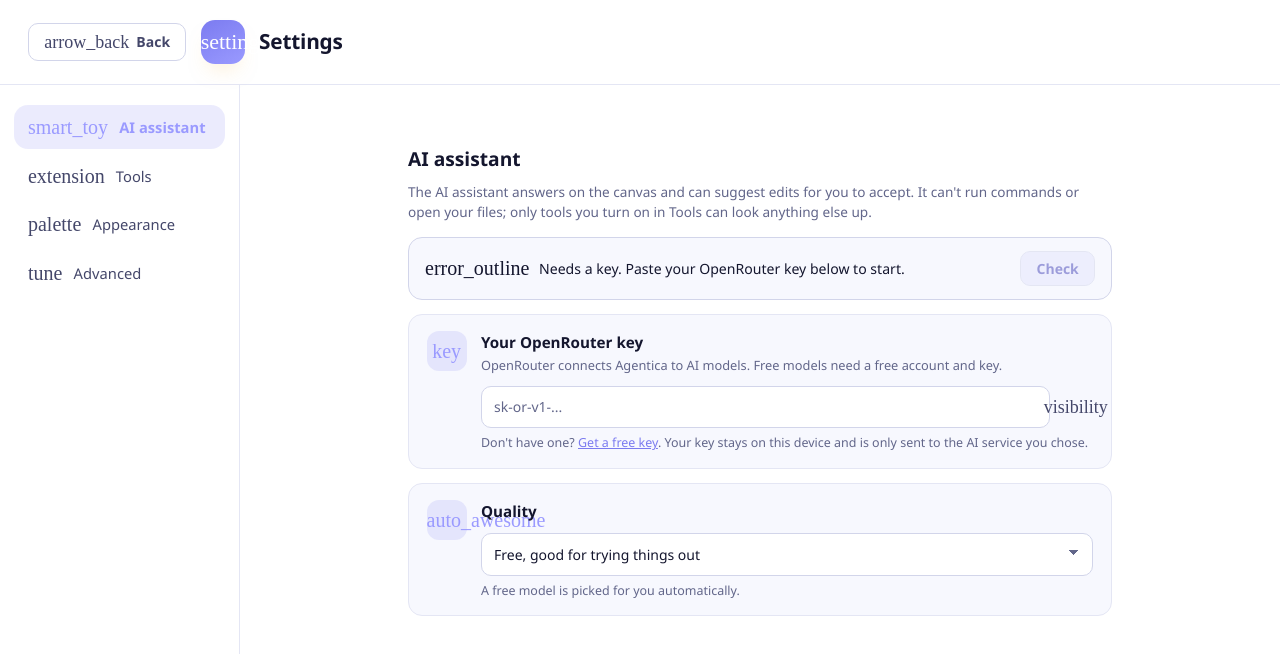
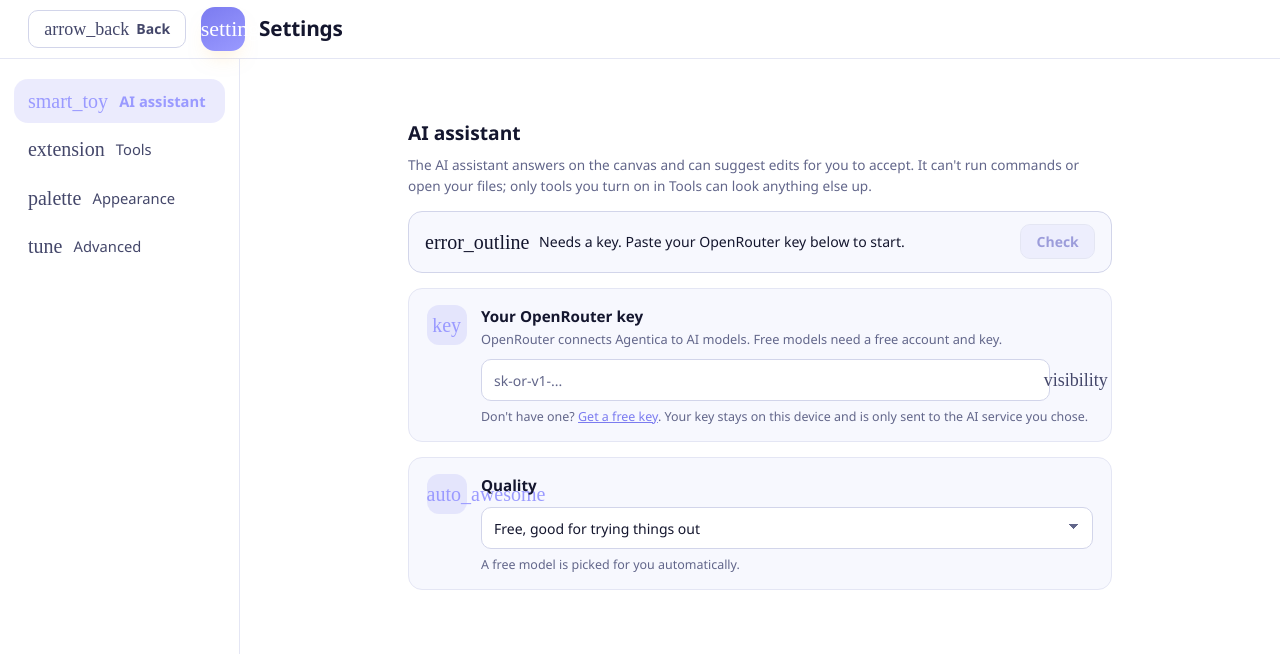
Before and after one commit to Neil-urk12/agentica, a Svelte app in the folder apps/desktop/: page / in a window 1280 px wide. Both pictures are taken after a click on the button "Settings". Shown: the top 654 px of the page. Built offline with nearby package versions, Linux system fonts and the light colour scheme.

Commit message:
style(settings): adjusted the height

```diff
--- a/apps/desktop/src/app.css
+++ b/apps/desktop/src/app.css
@@ -428,7 +428,7 @@
 }
 
 .modal--full .modal__head {
-  padding-block: 1.25rem;
+  padding-block: 0.425rem;
 }
 
 .modal--full .modal__body {
```
